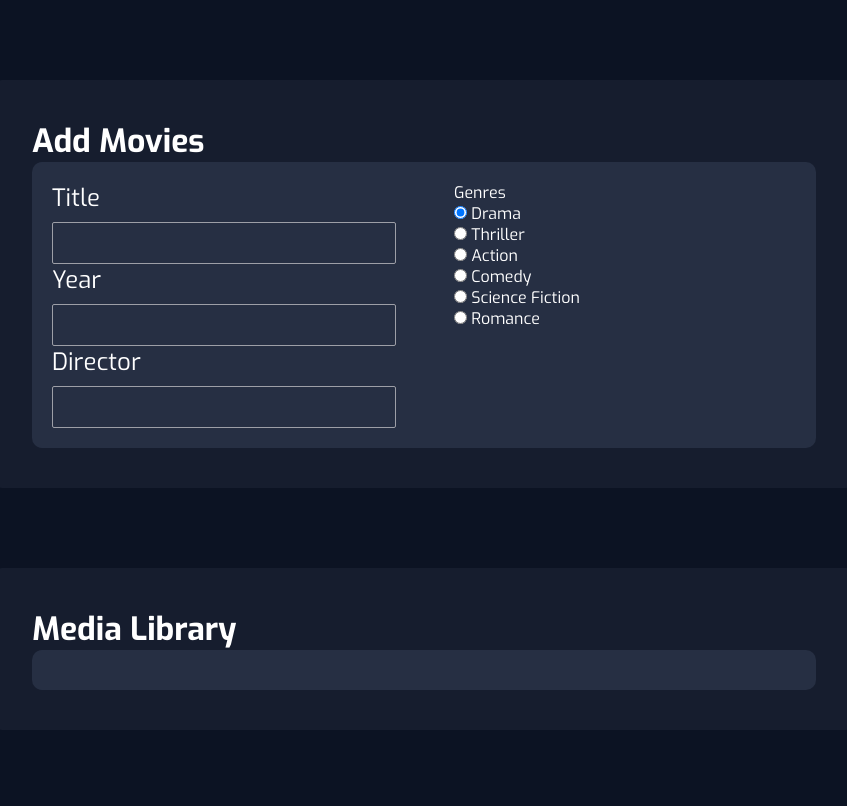
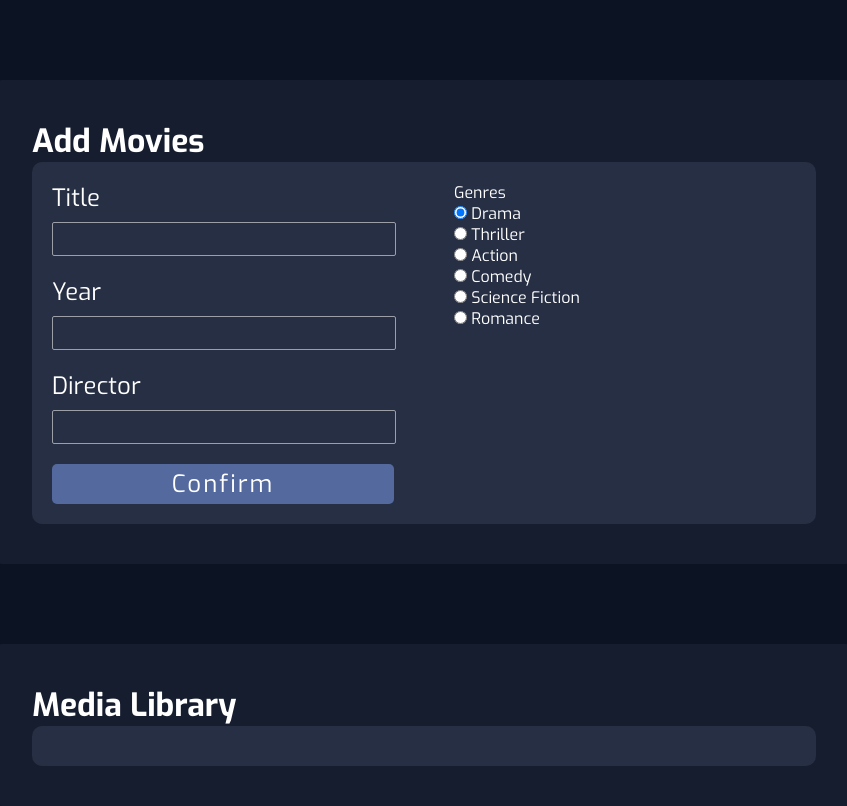
Before and after one commit to EmilBacklund/gustav-project, a PHP site: page / in a window 1280 px wide. Shown: the whole page, without its empty margins (216-1063 px from the left). Before the commit the page ends 690 px from the top, so only its background shows below. Run offline with PHP 8.4, Linux system fonts and the light colour scheme.

Commit message:
Styled the button

```diff
--- a/css/style.css
+++ b/css/style.css
@@ -42,7 +42,7 @@ body {
 .movie-edit input {
   background-color: transparent;
   border: 1px solid #9d9fa7;
-  height: 40px;
+  height: 32px;
   width: 100%;
   text-indent: 10px;
   font-size: 16px;
@@ -56,6 +56,10 @@ body {
 
 .movie-edit {
   width: 50%;
+  display: flex;
+  flex-direction: column;
+  justify-content: space-between;
+  gap: 20px;
 }
 
 .movie_genres {
@@ -66,3 +70,25 @@ body {
   font-size: 24px;
   margin-bottom: 8px;
 }
+
+.confirm-btn {
+  background-color: #546a9f;
+  height: 40px;
+  width: 100%;
+  border-radius: 5px;
+  font-size: 24px;
+  text-align: center;
+  line-height: 40px;
+  cursor: pointer;
+  letter-spacing: 2px;
+  transition: all 0.45s ease;
+  user-select: none;
+}
+
+.confirm-btn:hover {
+  background-color: #3454a0;
+}
+
+.confirm-btn.active {
+  background-color: #289637;
+}
--- a/index.html
+++ b/index.html
@@ -20,12 +20,19 @@
         <div class="media_container-inner">
           <div class="media_movies">
             <div class="movie-edit">
+              <div>
                 <p class="movie-edit-text">Title</p>
                 <input type="text" name="title" placeholder="" />
+              </div>
+              <div>
                 <p class="movie-edit-text">Year</p>
                 <input type="text" name="year" placeholder="" />
+              </div>
+              <div>
                 <p class="movie-edit-text">Director</p>
                 <input type="text" name="director" placeholder="" />
+              </div>
+              <div class="confirm-btn">Confirm</div>
             </div>
             <div class="movie_genres">
               <p>Genres</p>
@@ -83,5 +90,6 @@
         <div class="media_container-inner"></div>
       </div>
     </div>
+    <script src="js/confirm-btn.js"></script>
   </body>
 </html>
--- /dev/null
+++ b/js/confirm-btn.js
@@ -0,0 +1,21 @@
+const confirmButton = document.querySelector(".confirm-btn");
+
+console.log(confirmButton);
+
+confirmButton.addEventListener("mousedown", () =>
+  confirmButton.classList.add("active")
+);
+
+confirmButton.addEventListener("mouseup", function () {
+  const mouseUp = this;
+  setTimeout(function () {
+    mouseUp.classList.remove("active");
+  }, 450);
+});
+
+confirmButton.addEventListener("mouseout", function () {
+  const btnLeave = this;
+  setTimeout(function () {
+    btnLeave.classList.remove("active");
+  }, 450);
+});
```
Lines whose indentation alone changed are shown as unchanged.
